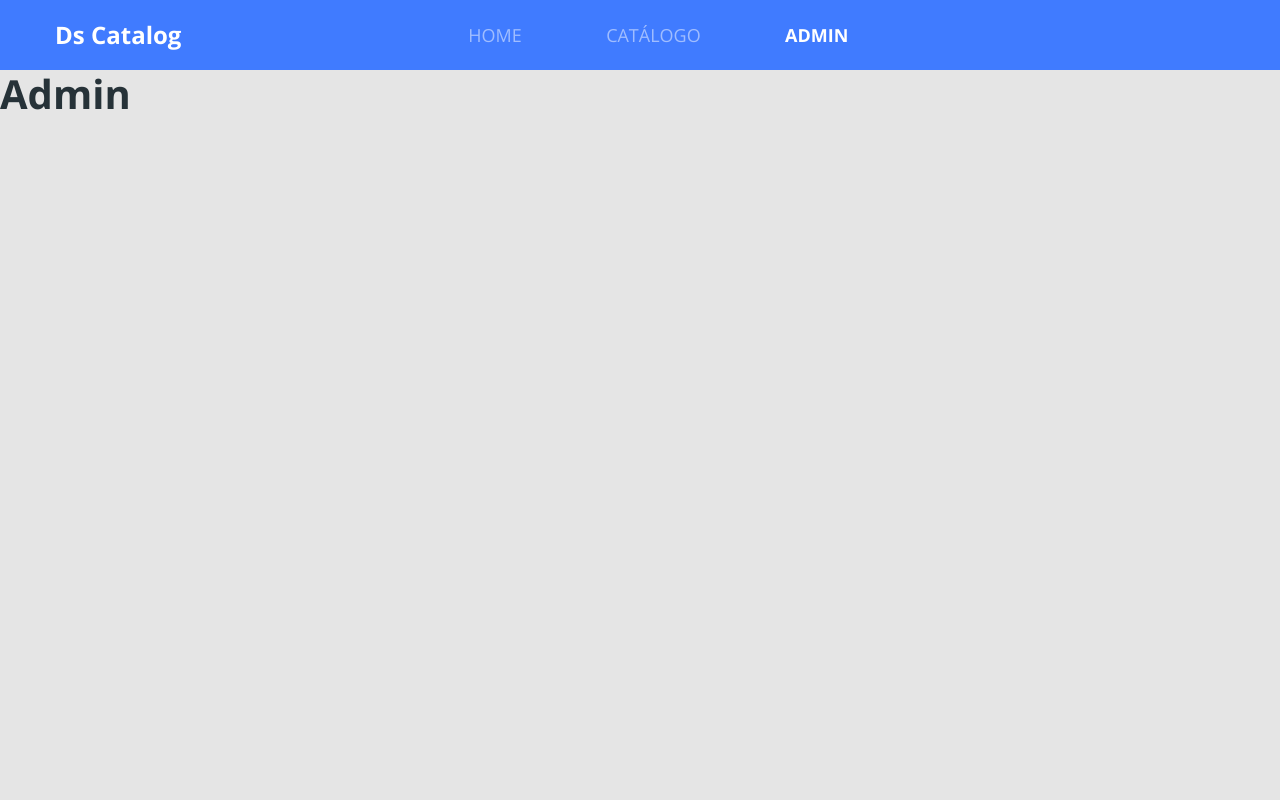
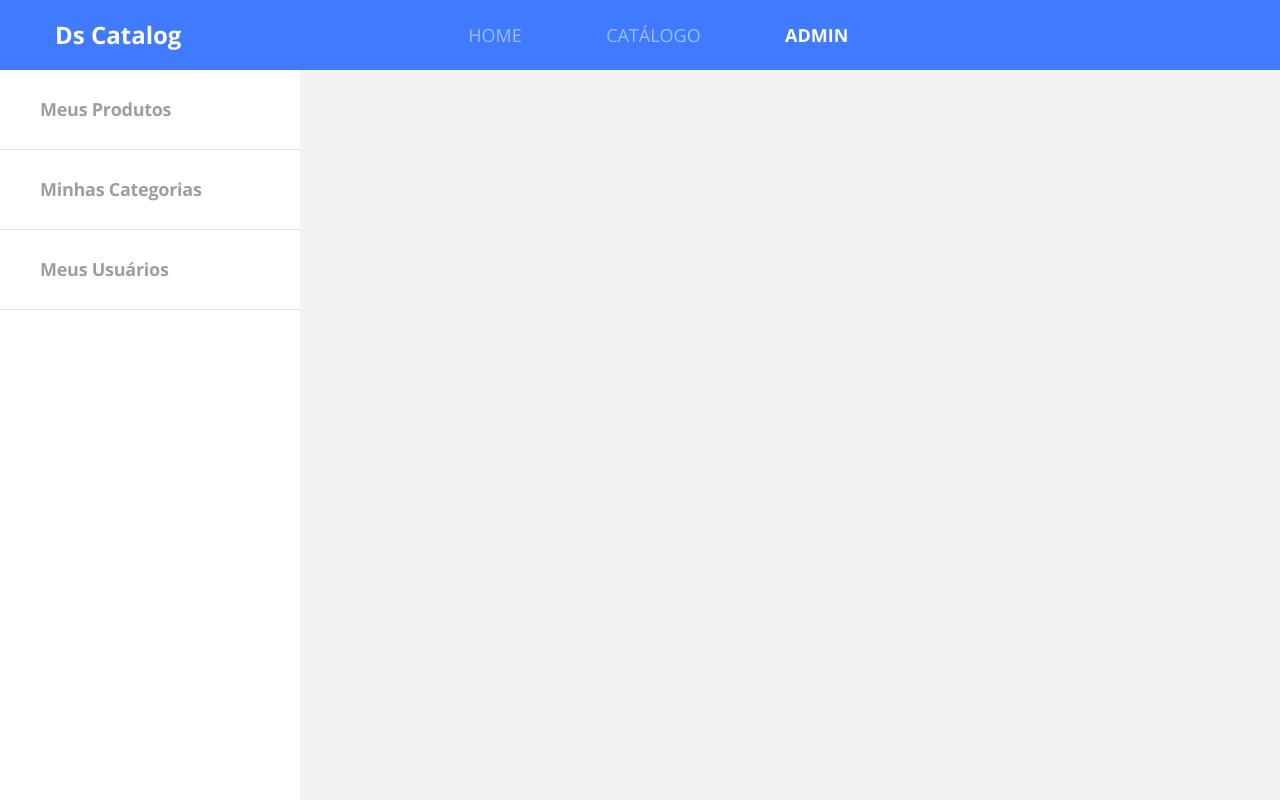
Before and after one commit to moisezdantas/dscatolog-bootcamp-devsuperior, a React (Create React App) app in the folder front-web/: page /admin in a window 1280 px wide. Built offline with nearby package versions, Linux system fonts and the light colour scheme.

Commit message:
add admin navbar

```diff
--- a/front-web/src/core/assets/styles/custom.scss
+++ b/front-web/src/core/assets/styles/custom.scss
@@ -2,7 +2,7 @@
     "primary": #407BFF
 );
 
-$body-bg: #E5E5E5;
+$body-bg: #f2f2f2;
 $body-color: #263238;
 
 
--- /dev/null
+++ b/front-web/src/core/components/Pagination/index.tsx
@@ -0,0 +1,37 @@
+import React from "react";
+import { ReactComponent as ArrowIcon } from "core/assets/images/arrow.svg";
+import "./styles.scss";
+import { generateList } from "core/utils/list";
+
+type Props = {
+    totalPages: number;
+    activePage: number;
+    onChange: (item: number) => void;
+}
+
+const Pagination = ({totalPages, activePage, onChange}: Props) => {
+  const items = generateList(totalPages);
+  const previousClass = totalPages > 0 && activePage > 0 ? 'page-active' : 'page-inactive';
+  const nextClass = (activePage + 1) < totalPages ? 'page-active' : 'page-inactive';
+
+  return (
+    <div className="pagination-container">
+      <ArrowIcon
+      className={`pagination-previous ${previousClass}`}
+      onClick={() => onChange(activePage -1)}
+      />
+      {items.map((item) => (
+        <div
+            key={item}
+            className={`pagination-item ${item === activePage? 'active' : '' } `}
+            onClick={() => onChange(item)}
+            >
+          {item + 1}
+        </div>
+      ))}
+      <ArrowIcon className={`pagination-next ${nextClass}`}  onClick={() => onChange(activePage +1)}/>
+    </div>
+  );
+};
+
+export default Pagination;
--- /dev/null
+++ b/front-web/src/core/components/Pagination/styles.scss
@@ -0,0 +1,48 @@
+.pagination-container {
+    display: flex;
+    justify-content: center;
+    align-items: center;
+    margin-top: 35px;
+}
+
+.pagination-item{
+    display: flex;
+    align-items: center;
+    justify-content: center;
+    height: 40px;
+    width: 40px;
+    background: #e1e1e1;
+    border-radius: 50%;
+    font-weight: bold;
+    font-size: 18px;
+    line-height: 25px;
+    letter-spacing: -0.015em;
+    color: #FFF;
+    cursor: pointer;
+    margin-right: 10px;
+
+    &.active {
+        background: #407BFF;
+    }
+}
+
+.pagination-previous{
+    transform: rotate(-180deg);
+    margin-right: 25px;
+    cursor: pointer;
+}
+
+.pagination-next{
+    margin-left: 15px;
+    cursor: pointer;
+}
+
+.page-active {
+    cursor: pointer;
+    color: #407BFF;
+}
+
+.page-inactive {
+    color: #e1e1e1;
+    pointer-events: none;
+}
--- /dev/null
+++ b/front-web/src/pages/Admin/components/Navbar/index.tsx
@@ -0,0 +1,20 @@
+import React from "react";
+import './styles.scss';
+
+const Navbar = () => (
+  <nav className="admin-nav-container">
+    <ul>
+      <li>
+        <a href="link" className="admin-nav-item">Meus Produtos</a>
+      </li>
+      <li>
+        <a href="link" className="admin-nav-item">Minhas Categorias</a>
+      </li>
+      <li>
+        <a href="link" className="admin-nav-item">Meus Usuários</a>
+      </li>
+    </ul>
+  </nav>
+);
+
+export default Navbar;
--- /dev/null
+++ b/front-web/src/pages/Admin/components/Navbar/styles.scss
@@ -0,0 +1,29 @@
+.admin-nav-container{
+    width: 300px;
+    background-color: #FFF;
+    height: calc(100vh - 70px);
+}
+
+.admin-nav-item {
+    height: 80px;
+    display: block;
+    border-bottom: 1px solid #E1E1E1;
+    display: flex;
+    align-items: center;
+    padding-left: 40px;
+    font-weight: bold;
+    font-size: 18px;
+    line-height: 25px;
+    line-height: 25px;
+    letter-spacing: -0.015em;
+    color: #9E9E9E;
+
+    &.active {
+        background: rgba(64, 123, 255, 0.3);
+        color: #407BFF;
+    }
+
+    &:hover{
+        color: #407BFF;
+    }
+}
--- a/front-web/src/pages/Admin/index.tsx
+++ b/front-web/src/pages/Admin/index.tsx
@@ -1,9 +1,10 @@
 import React from "react";
+import Navbar from './components/Navbar';
 
 const Admin = () => {
   return (
     <div>
-      <h1>Admin</h1>
+      <Navbar/>
     </div>
   );
 };
--- a/front-web/src/pages/Catalog/index.tsx
+++ b/front-web/src/pages/Catalog/index.tsx
@@ -5,14 +5,16 @@
 import { makeRequest } from "core/utils/request";
 import { ProductsResponse } from "core/types/Product";
 import ProductCardLoader from "./components/Loaders/ProductCardLoader";
+import Pagination from "core/components/Pagination";
 
 const Catalog = () => {
   const [productsResponse, setProductsResponse] = useState<ProductsResponse>();
   const [isLoading, setIsLoading] = useState(false);
+  const [activePage, setActivePage] = useState(0);
 
   useEffect(() => {
     const params = {
-      page: 0,
+      page: activePage,
       linesPerPage: 12,
     };
 
@@ -22,7 +24,7 @@
       .finally(() => {
         setIsLoading(false);
       });
-  }, []);
+  }, [activePage]);
 
   return (
     <div className="catalog-container">
@@ -38,6 +40,9 @@
           ))
         )}
       </div>
+      {productsResponse &&
+      <Pagination
+      totalPages={productsResponse?.totalPages} activePage={activePage} onChange={page => setActivePage(page)}/>}
     </div>
   );
 };
--- a/front-web/src/pages/Catalog/styles.scss
+++ b/front-web/src/pages/Catalog/styles.scss
@@ -1,7 +1,6 @@
 .catalog-container{
   margin-top: 26px;
-  padding-left: 40px;
-  padding-right: 40px;
+  padding: 0 40px 50px 40px;
 }
 
 .catalog-title {
```
